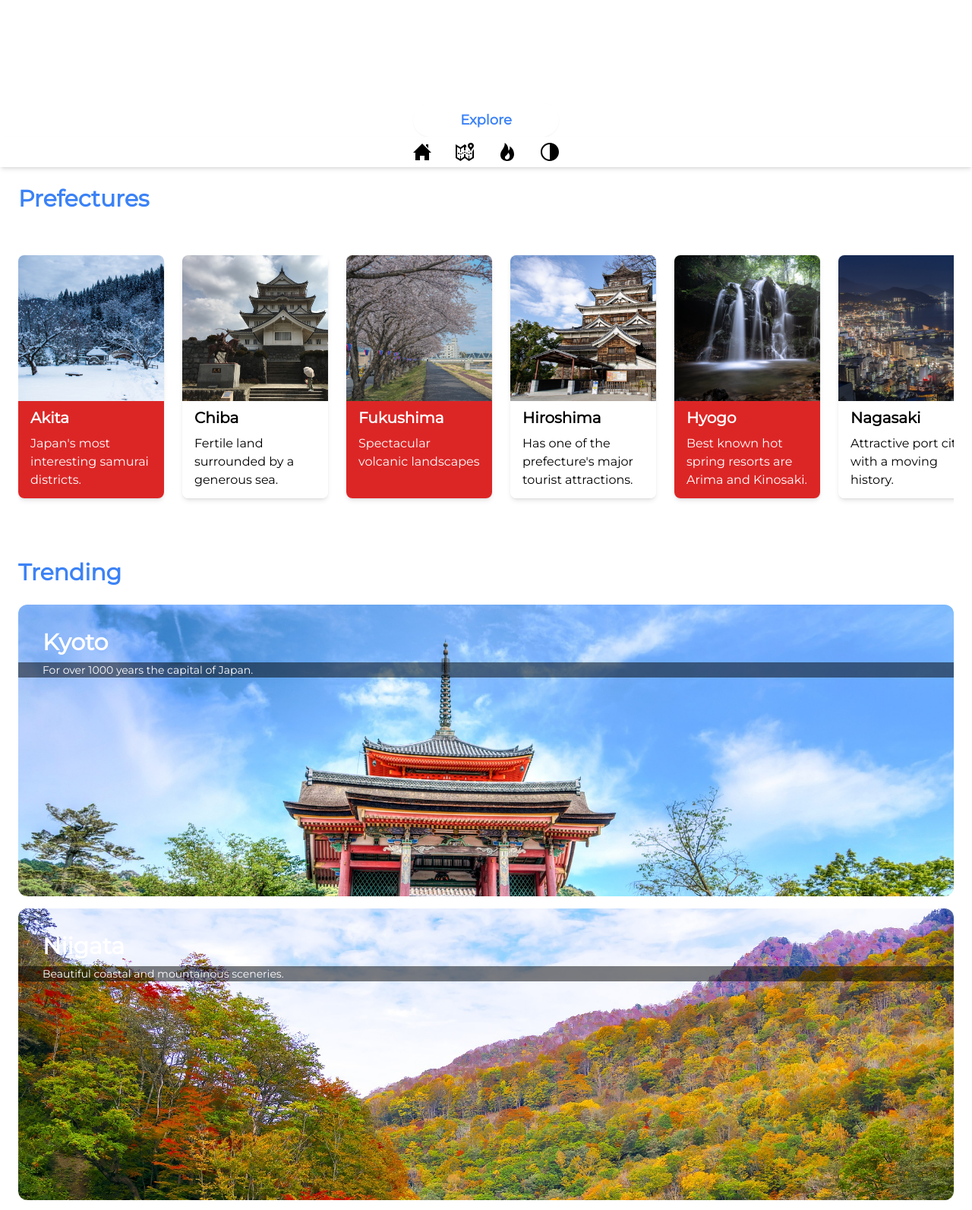
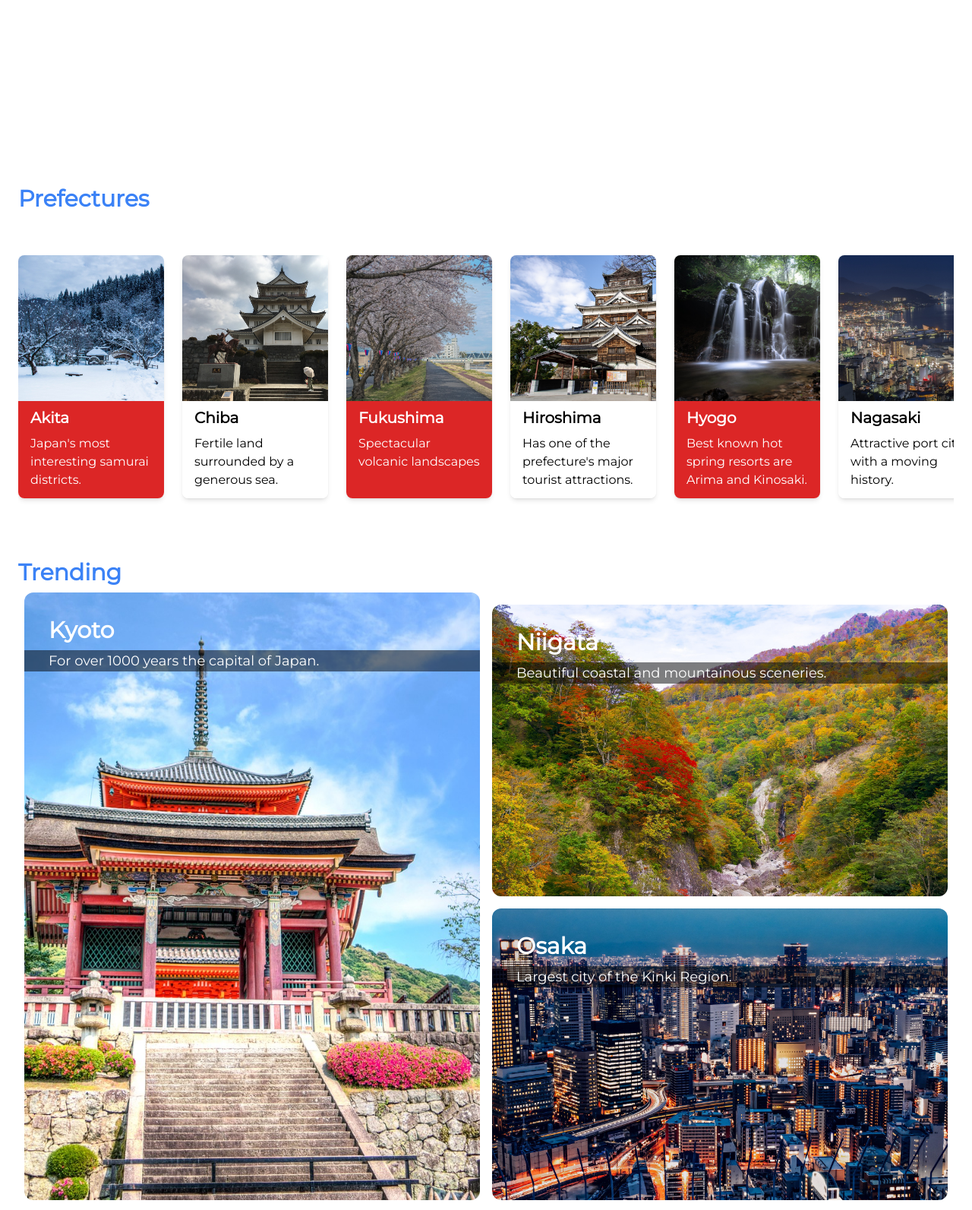
Before and after one commit to kuro-vale/japan-tailwindcss, a website: page src/index.html in a window 1280 px wide. Shown: the part 580-2173 px from the top of the page at 76% size. Drawn offline with Linux system fonts and the light colour scheme.

Commit message:
Add responsive large screens

```diff
--- a/src/index.html
+++ b/src/index.html
@@ -16,13 +16,18 @@
 
 <body class="font-Montserrat font-light">
     <nav></nav>
-    <div class="w-full h-screen" id="home">
-        <div class="w-full h-full bg-tokyo flex flex-col bg-cover p-10 items-center justify-between">
+    <div class="w-full h-96 lg:h-screen" id="home">
+        <div
+            class="w-full h-full bg-tokyo flex flex-col bg-cover p-10 items-center justify-between lg:space-y-0 lg:items-start lg:pt-80 lg:justify-start">
             <input
-                class="outline-none p-3 rounded-full shadow-sm transition duration-300 focus-within:shadow-sm focus:ring-1 focus:w-11/12"
+                class="outline-none p-3 rounded-full shadow-sm transition duration-300 focus-within:shadow-sm focus:ring-1 focus:w-11/12 lg:hidden"
                 type="search" placeholder="Tokyo">
+            <div class="hidden h-auto lg:w-2/3 lg:flex pb-6">
+                <p class="text-4xl ml-16 font-bold text-white">Tokyo (東京, Tōkyō) is Japan's capital and the world's most
+                    populous metropolis.</p>
+            </div>
             <button
-                class="w-48 rounded-full text-lg text-blue-500 font-semibold p-2 shadow-sm bg-white transition duration-500 ease-in-out hover:bg-blue-500 hover:text-white transform hover:translate-y-1 hover:scale-110">
+                class="w-48 rounded-full text-lg text-blue-500 font-semibold p-2 shadow-sm bg-white transition duration-500 ease-in-out hover:bg-blue-500 hover:text-white transform hover:translate-y-1 hover:scale-110 lg:ml-16">
                 Explore
             </button>
         </div>
@@ -90,22 +95,26 @@
         </div>
     </div>
     <div class="p-6" id="trending">
-        <p class="text-3xl text-blue-500 font-semibold pb-6">Trending</p>
-        <div class="w-full h-full flex flex-col space-y-4 items-center justify-center">
-            <div class="w-full h-96 bg-kyoto bg-cover rounded-xl">
+        <p class="text-3xl text-blue-500 font-semibold pb-6 lg:pb-0">Trending</p>
+        <div class="w-full h-full flex flex-col space-y-4 items-center justify-center lg:flex-row space-x-4 lg:p-2">
+            <div class="w-full h-96 bg-kyoto bg-cover rounded-xl bg-center lg:h-screen">
                 <p class="trending-title">Kyoto</p>
-                <p class="text-sm pl-8 text-white mr-24 bg-black w-full bg-opacity-50">For over 1000 years the capital
+                <p class="text-sm pl-8 text-white mr-24 bg-black w-full bg-opacity-50 lg:text-lg">For over 1000 years the capital
                     of Japan.</p>
             </div>
-            <div class="w-full h-96 bg-niigata bg-cover rounded-xl">
-                <p class="trending-title">Niigata</p>
-                <p class="text-sm pl-8 text-white mr-24 bg-black w-full bg-opacity-50">Beautiful coastal and mountainous
-                    sceneries.</p>
-            </div>
-            <div class="w-full h-96 bg-osaka bg-cover rounded-xl">
-                <p class="trending-title">Osaka</p>
-                <p class="text-sm pl-8 text-white mr-24 bg-black w-full bg-opacity-50">Largest city of the Kinki Region.
-                </p>
+            <div class="w-full h-full space-y-4">
+                <div class="w-full h-96 bg-niigata bg-cover rounded-xl bg-center">
+                    <p class="trending-title">Niigata</p>
+                    <p class="text-sm pl-8 text-white mr-24 bg-black w-full bg-opacity-50 lg:text-lg">Beautiful coastal and
+                        mountainous
+                        sceneries.</p>
+                </div>
+                <div class="w-full h-96 bg-osaka bg-cover rounded-xl bg-center">
+                    <p class="trending-title">Osaka</p>
+                    <p class="text-sm pl-8 text-white mr-24 bg-black w-full bg-opacity-50 lg:text-lg">Largest city of the Kinki
+                        Region.
+                    </p>
+                </div>
             </div>
         </div>
     </div>
@@ -130,7 +139,7 @@
         <p class="text-sm text-gray-400"><a href="https://www.japan-guide.com/" target="_blank">Visit Japan</a></p>
         <p class="text-sm text-gray-400"><a href="https://github.com/kuro-vale" target="_blank">Github</a></p>
     </footer>
-    <div class="w-full h-10 bg-white fixed left-0 bottom-0 shadow-md flex space-x-8 items-center justify-center"
+    <div class="w-full h-10 bg-white fixed left-0 bottom-0 shadow-md flex space-x-8 items-center justify-center lg:hidden"
         id="tab-bar">
         <a href="#home">
             <svg xmlns="http://www.w3.org/2000/svg" width="24" height="24" viewBox="0 0 24 24">
```
Also changed, not shown: dist/output.css.
